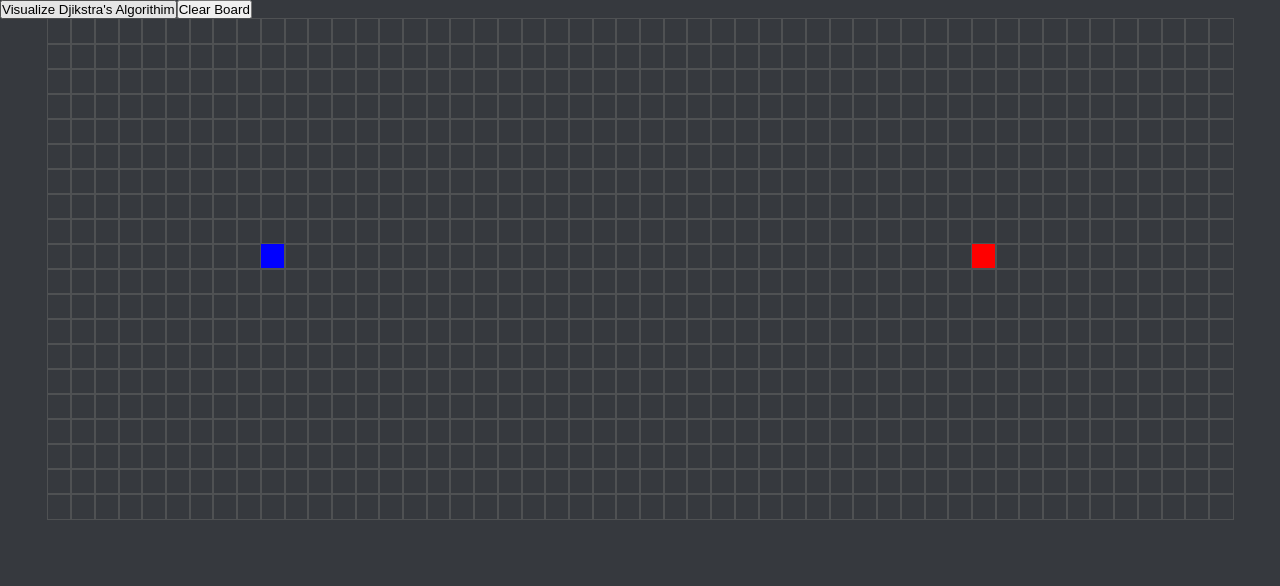
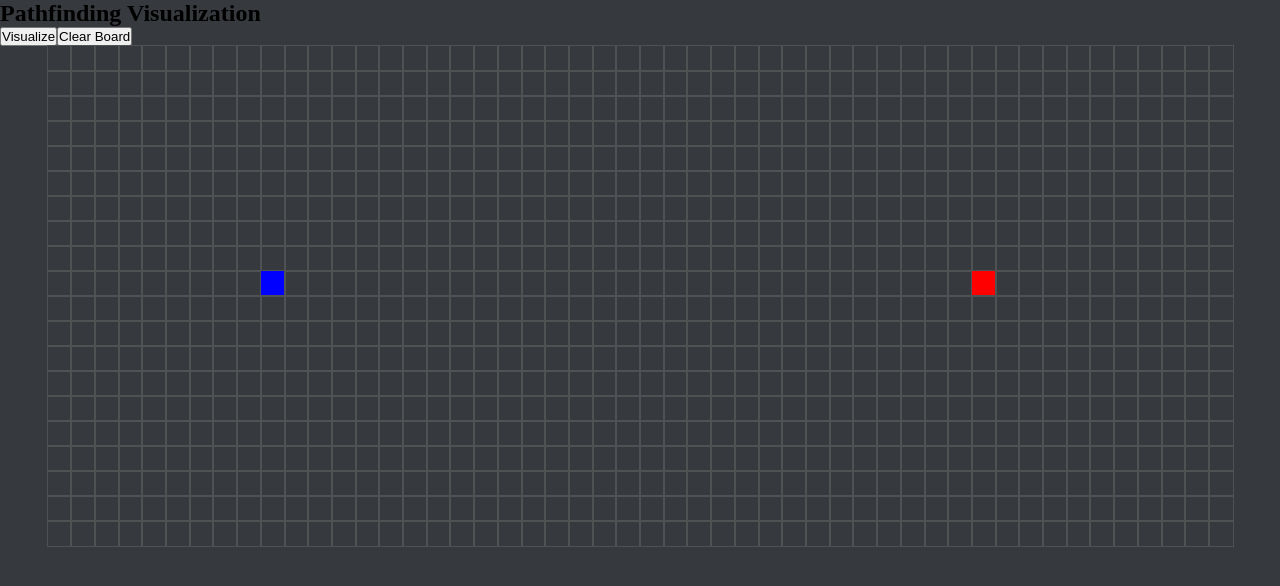
Before and after one commit to gitSuki/pathfinding-visualization, a Vue app: page / in a window 1280 px wide. Shown: the top 586 px of the page. Built offline with nearby package versions, Linux system fonts and the light colour scheme.

Commit message:
Create navbar comoponent

```diff
--- a/src/App.vue
+++ b/src/App.vue
@@ -1,5 +1,6 @@
 <script setup>
 import { useStore } from "vuex";
+import NavBar from "./components/NavBar.vue";
 import GridNode from "./components/GridNode.vue";
 import djikstrasAlgo from "./algorithims/djikstra.js";
 
@@ -84,36 +85,14 @@ function animateShortestPath(shortestPath) {
     }, 25 * i);
   }
 }
-
-// navbar functions
-function clearBoard() {
-  // disables if animation is running
-  if (!store.getters.getAnimState) {
-    for (let i = 0; i < grid.rows; i++) {
-      for (let j = 0; j < grid.cols; j++) {
-        grid.cells[i][j].isWall = false;
-        grid.cells[i][j].isVisited = false;
-        grid.cells[i][j].isVisitedAnim = false;
-        grid.cells[i][j].isShortestPathAnim = false;
-        grid.cells[i][j].previousNode = null;
-        grid.cells[i][j].distance = Infinity;
-      }
-    }
-  }
-}
 </script>
 
 <template>
-  <nav>
-    <button @click="runDjikstra(grid.cells)">
-      Visualize Djikstra's Algorithim
-    </button>
-    <button @click="clearBoard">Clear Board</button>
-  </nav>
+  <nav-bar @visualization="runDjikstra(grid.cells)"></nav-bar>
   <main>
     <div class="row" v-for="i in grid.rows">
       <!-- v-for is 1-indexed -->
-      <GridNode
+      <grid-node
         v-for="j in grid.cols"
         :row="grid.cells[i - 1][j - 1].row"
         :col="grid.cells[i - 1][j - 1].col"
@@ -125,7 +104,7 @@ function clearBoard() {
         :isShortestPathAnim="grid.cells[i - 1][j - 1].isShortestPathAnim"
         :previousNode="grid.cells[i - 1][j - 1].previousNode"
         :distance="grid.cells[i - 1][j - 1].distance"
-      ></GridNode>
+      ></grid-node>
     </div>
   </main>
 </template>
--- a/src/components/GridNode.vue
+++ b/src/components/GridNode.vue
@@ -77,7 +77,7 @@ div {
 }
 
 .wall-node {
-  background-color: rgb(12, 53, 71);
+  background-color: #858a8d;
   animation: 500ms forwards wall-anim;
 }
 
@@ -138,7 +138,7 @@ div {
 
   100% {
     transform: scale(1);
-    background-color: #da7f4b;
+    background-color: rgb(255, 254, 106);
   }
 }
 </style>
--- /dev/null
+++ b/src/components/NavBar.vue
@@ -0,0 +1,36 @@
+<script setup>
+import { useStore } from "vuex";
+
+const store = useStore();
+const emit = defineEmits(['visualization'])
+
+function runVisualization() {
+  emit('visualization')
+}
+
+function clearBoard() {
+  // disables if animation is running
+  if (!store.getters.getAnimState) {
+    const grid = store.getters.getGrid;
+    for (let i = 0; i < grid.rows; i++) {
+      for (let j = 0; j < grid.cols; j++) {
+        grid.cells[i][j].isWall = false;
+        grid.cells[i][j].isVisited = false;
+        grid.cells[i][j].isVisitedAnim = false;
+        grid.cells[i][j].isShortestPathAnim = false;
+        grid.cells[i][j].previousNode = null;
+        grid.cells[i][j].distance = Infinity;
+      }
+    }
+  }
+}
+</script>
+
+<template>
+  <nav>
+    <h1>Pathfinding Visualization</h1>
+    <div></div>
+    <button @click="runVisualization">Visualize</button>
+    <button @click="clearBoard">Clear Board</button>
+  </nav>
+</template>
--- a/src/store/index.js
+++ b/src/store/index.js
@@ -57,7 +57,6 @@ export default createStore({
     },
     animEnd(context) {
       context.commit("setAnimState", { isAnimRunning: false });
-      console.log('end')
     },
   },
 });
```
